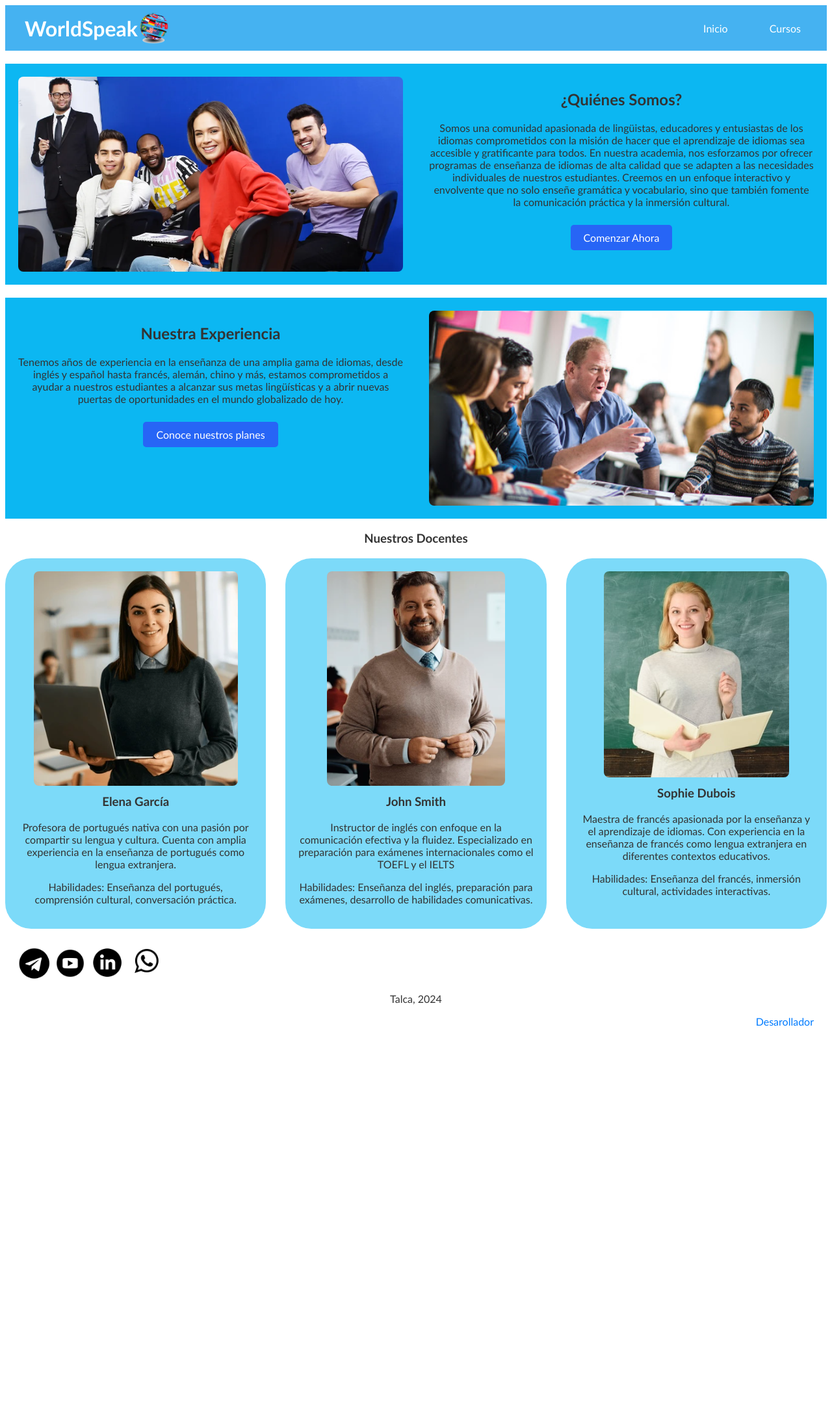
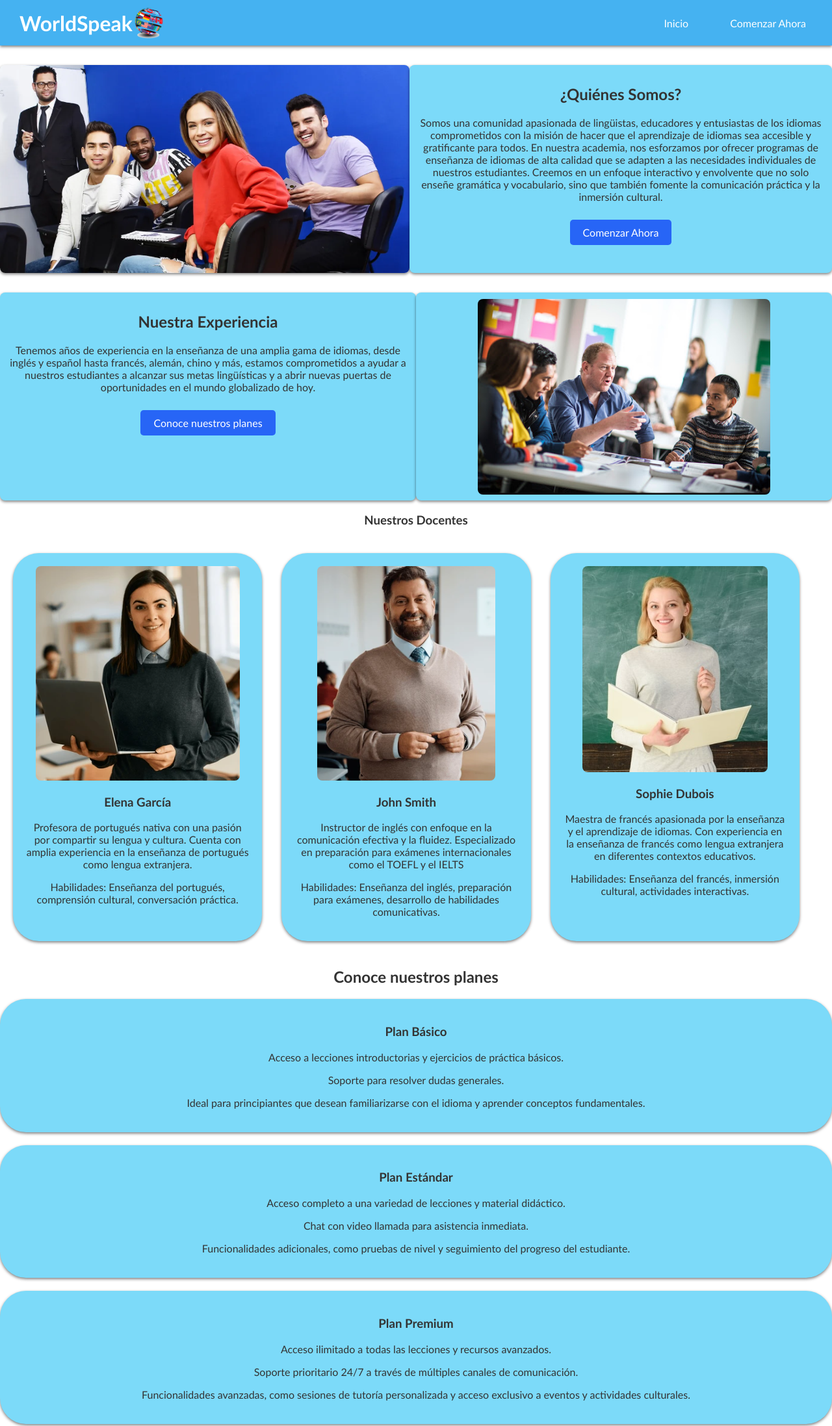
Before and after one commit to sebastiansaldias/Evanluacion1AplicacionWeb, a plain HTML site: page index.html in a window 1280 px wide. Shown: the top 2194 px of the page at 65% size. Before the commit the page ends 1625 px from the top, so only its background shows below. Drawn offline with Linux system fonts and the light colour scheme.

Commit message:
se agrega nueva seccion, termino responsividad.

```diff
--- a/CSS/index.css
+++ b/CSS/index.css
@@ -1,6 +1,10 @@
 body {
     background-color: #ffffff;
     color: #333;
+    font-family: "calibri", sans-serif;
+    margin: 0;
+    padding: 0;
+
 }
 
 
@@ -11,9 +15,7 @@ body {
     justify-content: center;
     align-items: center;
 }
-body {
-    font-family: "calibri", sans-serif;
-}
+
 
 
 
@@ -24,8 +26,7 @@ header {
     display: flex;
     justify-content: space-between;
     align-items: center;
-
-
+    box-shadow: 0px 2px 4px rgba(0, 0, 0, 0.5);
 }
 
 .logo {
@@ -70,27 +71,46 @@ nav ul li a:hover {
 
 
 /* Estilos para las primeras cards */
-.seccion-dos-cards {
+.seccion-cards {
     display: flex;
     justify-content: space-between;
     align-items: center;
-    margin-top: 20px;
+    margin-top: 30px;
+
 }
 
 .card {
     flex: 1;
-    padding: 20px;
-    background-color: #0cb7f2;
+    padding: 10px;
+    background-color: #7cdaf9;
     text-align: center;
     height: 300px;
     position: relative;
     overflow: hidden;
+    border-radius: 8px;
+    box-shadow: 0px 2px 4px rgba(0, 0, 0, 0.5);
 }
 
 .card img {
-    max-width: 100%;
+    width: 450px;
+
     height: auto;
     border-radius: 8px;
+}
+
+.card1 {
+    flex: 1;
+    background-color: #ffffff;
+    height: 320px;
+    border-radius: 8px;
+    box-shadow: 0px 2px 4px rgba(0, 0, 0, 0.5);
+
+}
+.card-img-1 img {
+    width: 100%;
+    height: 100%;
+    border-radius: 8px;
+    object-fit: cover;
 }
 
 
@@ -116,8 +136,8 @@ nav ul li a:hover {
 
 .seccion-docentes {
     display: flex;
-    justify-content: space-between;
-    align-items: stretch;
+    justify-content: space-around;
+    padding: 20px;
     margin-top: 20px;
 }
 
@@ -128,24 +148,15 @@ nav ul li a:hover {
     border-radius: 40px;
     text-align: center;
     margin-right: 30px;
+    box-shadow: 0px 2px 4px rgba(0, 0, 0, 0.5);
 }
 
-.card-docente:last-child {
-    margin-right: 0;
-}
 
 .card-docente img {
     max-width: 100%;
     border-radius: 8px;
 }
 
-.card-docente h3 {
-    margin-top: 10px;
-}
-
-.card-docente p {
-    margin-top: 10px;
-}
 
 
 
@@ -185,16 +196,30 @@ footer {
 
 /* responsividad */
 @media only screen and (max-width: 600px) {
-    .seccion-dos-cards,
+    .seccion-cards,
     .seccion-docentes {
         flex-direction: column;
     }
+    .card1 {
+        flex: 1;
+        background-color: #ffffff;
+        border-radius: 8px;
+        box-shadow: 0px 2px 4px rgba(0, 0, 0, 0.5);
+        margin-bottom: 20px;
+        width: 95%;
 
+    }
+    .card img {
+        width: 300px;
+        height: auto;
+        border-radius: 8px;
+    }
     .card,
     .card-docente {
         width: 90%;
-        margin-bottom: 20px;
+        margin-bottom: 10px;
     }
+
 }
 
 
@@ -235,3 +260,29 @@ body.perfil-desarollador {
 .info-desarollador a:hover {
     text-decoration: underline;
 }
+
+
+
+/* Estilos para  Conoce Nuestros Planes*/
+
+.nuestrosplanes {
+    text-align: center;
+}
+
+.planes {
+    display: flex;
+    justify-content: space-around;
+    padding: 20px;
+    margin-top: 20px;
+
+}
+
+.card-nuestrosplanes {
+    flex: 1;
+    padding: 20px;
+    background-color: #7cdaf9;
+    border-radius: 40px;
+    text-align: center;
+    margin-bottom: 20px;
+    box-shadow: 0px 2px 4px rgba(0, 0, 0, 0.5);
+}
--- a/index.html
+++ b/index.html
@@ -17,16 +17,16 @@
         <nav>
             <ul>
                 <li><a href="index.html">Inicio</a></li>
-                <li><a href="index.html">Cursos</a></li>
+                <li><a href="index.html">Comenzar Ahora</a></li>
 
 
             </ul>
         </nav>
     </header>
 </body>
-<div class="seccion-dos-cards">
-    <div class="card">
-        <img src="\images\imagen1.png" alt="Imagen 1" style="width: 100%; height: 100%; object-fit: cover;">
+<div class="seccion-cards">
+    <div class="card1 card-img-1">
+        <img src="\images\imagen1.png" alt="Imagen 1" >
     </div>
     <div class="card">
         <h2>¿Quiénes Somos?</h2>
@@ -37,14 +37,14 @@
     </div>
 </div>
 
-<div class="seccion-dos-cards">
+<div class="seccion-cards">
     <div class="card">
         <h2>Nuestra Experiencia</h2>
         <p>Tenemos años de experiencia en la enseñanza de una amplia gama de idiomas, desde inglés y español hasta francés, alemán, chino y más, estamos comprometidos a ayudar a nuestros estudiantes a alcanzar sus metas lingüísticas y a abrir nuevas puertas de oportunidades en el mundo globalizado de hoy.</p>
-        <a href="index.html" class="boton">Conoce nuestros planes</a>
+        <a href="#Planes" class="boton">Conoce nuestros planes</a>
     </div>
     <div class="card">
-        <img src="\images\imagen2.png" style="width: 100%; height: 100%; object-fit: cover;" alt="Imagen 2">
+        <img src="\images\imagen2.png" alt="Imagen 2">
     </div>
 
 </div>
@@ -74,6 +74,37 @@
         <p>Habilidades: Enseñanza del francés, inmersión cultural, actividades interactivas.</p>
     </div>
 </div>
+
+<div class="nuestrosplanes" id="Planes">
+    <h2>Conoce nuestros planes</h2>
+</div>
+
+<div class="Planes" >
+    <div class="card-nuestrosplanes">
+        <h3>Plan Básico</h3>
+        <p>Acceso a lecciones introductorias y ejercicios de práctica básicos.</p>
+        <p>Soporte para resolver dudas generales.</p>
+        <p>Ideal para principiantes que desean familiarizarse con el idioma y aprender conceptos fundamentales.</p>
+
+    </div>
+    <div class="card-nuestrosplanes">
+        <h3>Plan Estándar</h3>
+        <p>Acceso completo a una variedad de lecciones y material didáctico.</p>
+        <p>Chat con video llamada para asistencia inmediata.</p>
+        <p>Funcionalidades adicionales, como pruebas de nivel y seguimiento del progreso del estudiante.</p>
+
+    </div>
+    <div class="card-nuestrosplanes">
+        <h3>Plan Premium</h3>
+        <p>Acceso ilimitado a todas las lecciones y recursos avanzados.</p>
+        <p>Soporte prioritario 24/7 a través de múltiples canales de comunicación.</p>
+        <p>Funcionalidades avanzadas, como sesiones de tutoría personalizada y acceso exclusivo a eventos y actividades culturales.</p>
+
+    </div>
+
+</div>
+
+
 <footer>
     <div class="perfil-desarrollador">
         <img src="\images\telegram.png" style="width: 50px;" alt="Foto de redes" >
@@ -84,16 +115,9 @@
             <p>Talca, 2024</p>
         </div>
         <div class="info-desarollador">
-            <p><a href="#" id="enlace-perfil">Desarollador</a></p>
+            <p><a href="perfil-desarrollador.html" id="enlace-perfil">Desarollador</a></p>
         </div>
 
     </div>
 </footer>
-<script>
-    document.getElementById("enlace-perfil").addEventListener("click", function(event) {
-        event.preventDefault();
-        window.location.href = "perfil-desarrollador.html";
-    });
-</script>
-
 </html>
```
